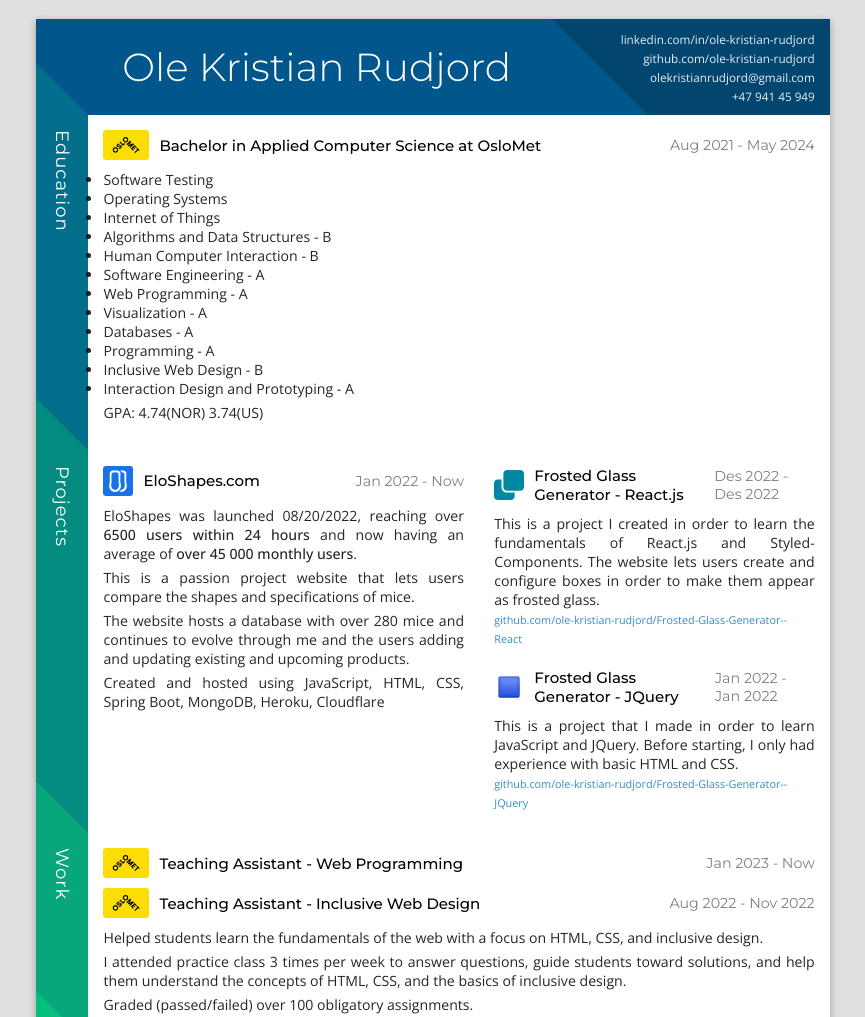
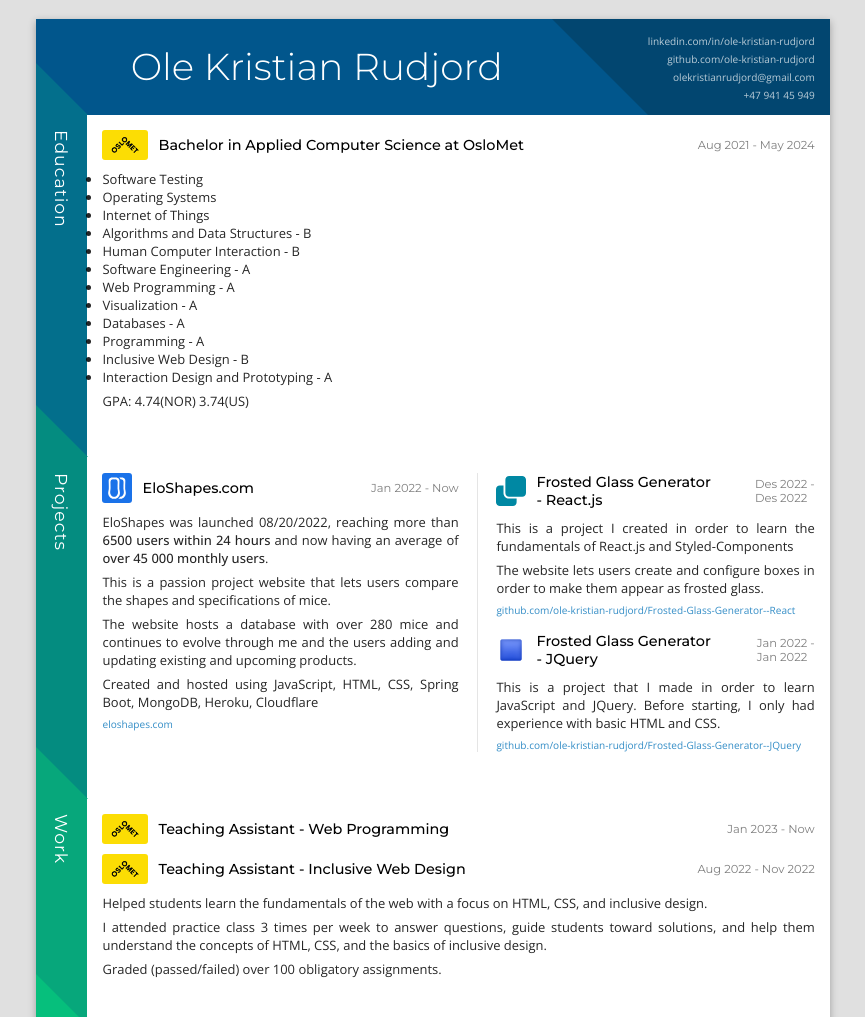
Before and after one commit to ole-kristian-rudjord/ole-kristian-rudjord-CV, a plain HTML site: page index.html in a window 1280 px wide. Shown: the top 1017 px of the page, without its empty margins (207-1072 px from the left). Drawn offline with nearby package versions, Linux system fonts and the light colour scheme.

Commit message:
Styled projects

```diff
--- a/index.html
+++ b/index.html
@@ -63,34 +63,38 @@
             <h2>EloShapes.com</h2>
             <span>Jan 2022 - Now</span>
           </div>
-          <p>EloShapes was launched 08/20/2022, reaching over <span class="highlight-span">6500 users within 24 hours</span>  and now having an average of <span class="highlight-span">over 45 000 monthly users</span>.</p>
+          <p>EloShapes was launched 08/20/2022, reaching more than <span class="highlight-span">6500 users within 24 hours</span>  and now having an average of <span class="highlight-span">over 45 000 monthly users</span>.</p>
           <p>This is a passion project website that lets users compare the shapes and specifications of mice.</p>
           <p>The website hosts a database with over 280 mice and continues to evolve through me and the users adding and updating existing and upcoming products.</p>
           <p>Created and hosted using JavaScript, HTML, CSS, Spring Boot, MongoDB, Heroku, Cloudflare</p>
+          <a href="https://www.eloshapes.com/" target="_blank">eloshapes.com</a>
         </div>
         <div id="project-fgg-react">
           <div id="frosted_glass_generator_react-sub-header" class="sub-header-div">
             <img src="FGG-React-logo.svg">
-            <h2>Frosted Glass Generator - React.js</h2>
+            <h2>Frosted Glass Generator <br>- React.js</h2>
             <br>
-            <span>Des 2022 - Des 2022</span>
+            <span>Des 2022 - <br>Des 2022</span>
           </div>
           <p>
-            This is a project I created in order to learn the fundamentals of React.js and Styled-Components. The website lets users create and configure boxes in order to make them appear as frosted glass.
+            This is a project I created in order to learn the fundamentals of React.js and Styled-Components
           </p>
-          <a href="https://github.com/ole-kristian-rudjord/Frosted-Glass-Generator--React">github.com/ole-kristian-rudjord/Frosted-Glass-Generator--React</a>
+          <p>
+            The website lets users create and configure boxes in order to make them appear as frosted glass.
+          </p>
+          <a href="https://github.com/ole-kristian-rudjord/Frosted-Glass-Generator--React" target="_blank">github.com/ole-kristian-rudjord/Frosted-Glass-Generator--React</a>
         </div>
         <div id="project-fgg-jquery">
           <div id="frosted_glass_generator_jquery-sub-header" class="sub-header-div">
             <img src="FGG-JQuery-logo.png">
-            <h2>Frosted Glass Generator - JQuery</h2>
+            <h2>Frosted Glass Generator <br>- JQuery</h2>
             <br>
-            <span>Jan 2022 - Jan 2022</span>
+            <span>Jan 2022 - <br>Jan 2022</span>
           </div>
           <p>
             This is a project that I made in order to learn JavaScript and JQuery. Before starting, I only had experience with basic HTML and CSS.
           </p>
-          <a href="https://github.com/ole-kristian-rudjord/Frosted-Glass-Generator--JQuery">github.com/ole-kristian-rudjord/Frosted-Glass-Generator--JQuery</a>
+          <a href="https://github.com/ole-kristian-rudjord/Frosted-Glass-Generator--JQuery" target="_blank">github.com/ole-kristian-rudjord/Frosted-Glass-Generator--JQuery</a>
         </div>
       </div>
       <h1 id="work-title" class="title">Work</h1>
--- a/style.css
+++ b/style.css
@@ -17,7 +17,7 @@
   box-sizing: border-box;
   font-family: "open sans";
   font-weight: 300;
-  font-size: 0.94rem;
+  font-size: 0.9rem;
 }
 
 .page {
@@ -98,9 +98,17 @@
 }
 
 #links ul li a {
-  font-size: 0.78rem;
+  color: rgba(255, 255, 255, 0.9);
+}
+
+a {
+  font-size: 0.7rem;
   text-decoration: none;
-  color: rgba(255, 255, 255, 0.9);
+  opacity: 0.8;
+}
+
+a:hover {
+  text-decoration: underline;
 }
 
 #main-content {
@@ -144,10 +152,11 @@
 
 .content {
   padding: var(--padding);
+  height: min-content;
 }
 
 .content p {
-  margin-top: 5px;
+  margin-top: 6px;
   opacity: 0.85;
   text-align: justify;
 }
@@ -157,14 +166,9 @@
 }
 
 .content a {
-  font-size: 0.72rem;
-  opacity: 0.8;
+  display: block;
+  padding-top: 6px;
   color: #0071b8;
-  text-decoration: none;
-}
-
-.content a:hover {
-  text-decoration: underline;
 }
 
 .content ul li {
@@ -192,7 +196,8 @@
 
 .sub-header-div span {
   margin-left: auto;
-  font-size: 0.95rem;
+  font-size: 0.8rem;
+  white-space: nowrap;
   font-weight: 400;
   opacity: 0.5;
   font-family: "montserrat";
@@ -222,15 +227,41 @@
 
 #projects-content {
   grid-area: projects-content;
+  position: relative;
   display: grid;
-  gap: var(--padding) calc(var(--padding) * 2) ;
+  gap: var(--padding) calc(var(--padding) * 2.5) ;
   grid-template-areas:
   "eloshapes fgg-react"
   "eloshapes fgg-jquery";
+  grid-template-columns: 50% 1fr;
 }
+
+/* #projects-content::after {
+ content: '';
+ position: absolute;
+ top: 50%;
+ left: calc(52.5%);
+ transform: translate(-50%, -50%);
+ height: calc(100% - var(--padding) * 2);
+ width: 1px;
+ background-color: black;
+ opacity: 0.1;
+} */
 
 #project-eloshapes {
   grid-area: eloshapes;
+  position: relative;
+}
+
+#project-eloshapes::after {
+  content: '';
+  position: absolute;
+  top: 0;
+  right: calc(0px - var(--padding) * 1.25);
+  height: 100%;
+  width: 1px;
+  background-color: black;
+  opacity: 0.1;
 }
 
 #project-fgg-react {
```
